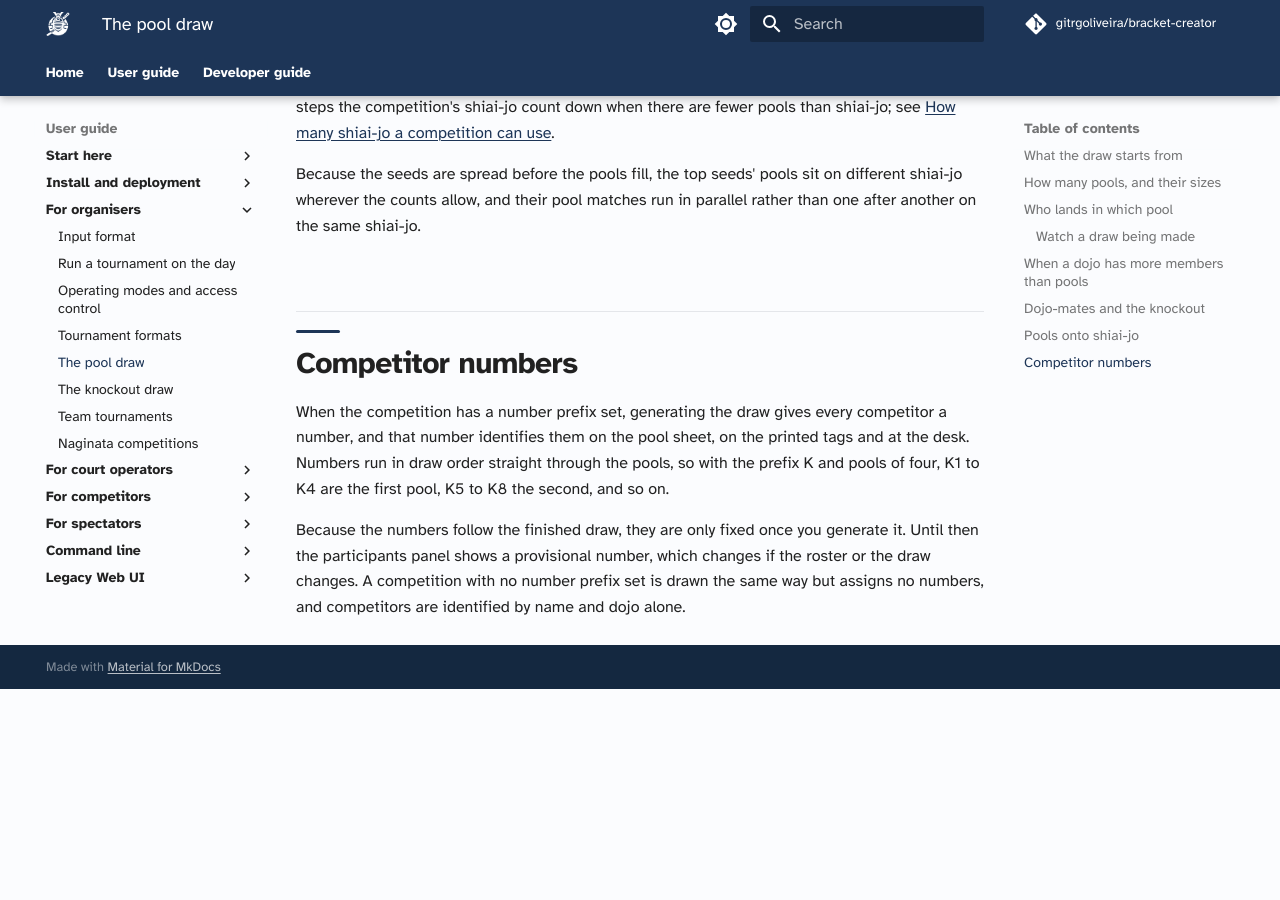
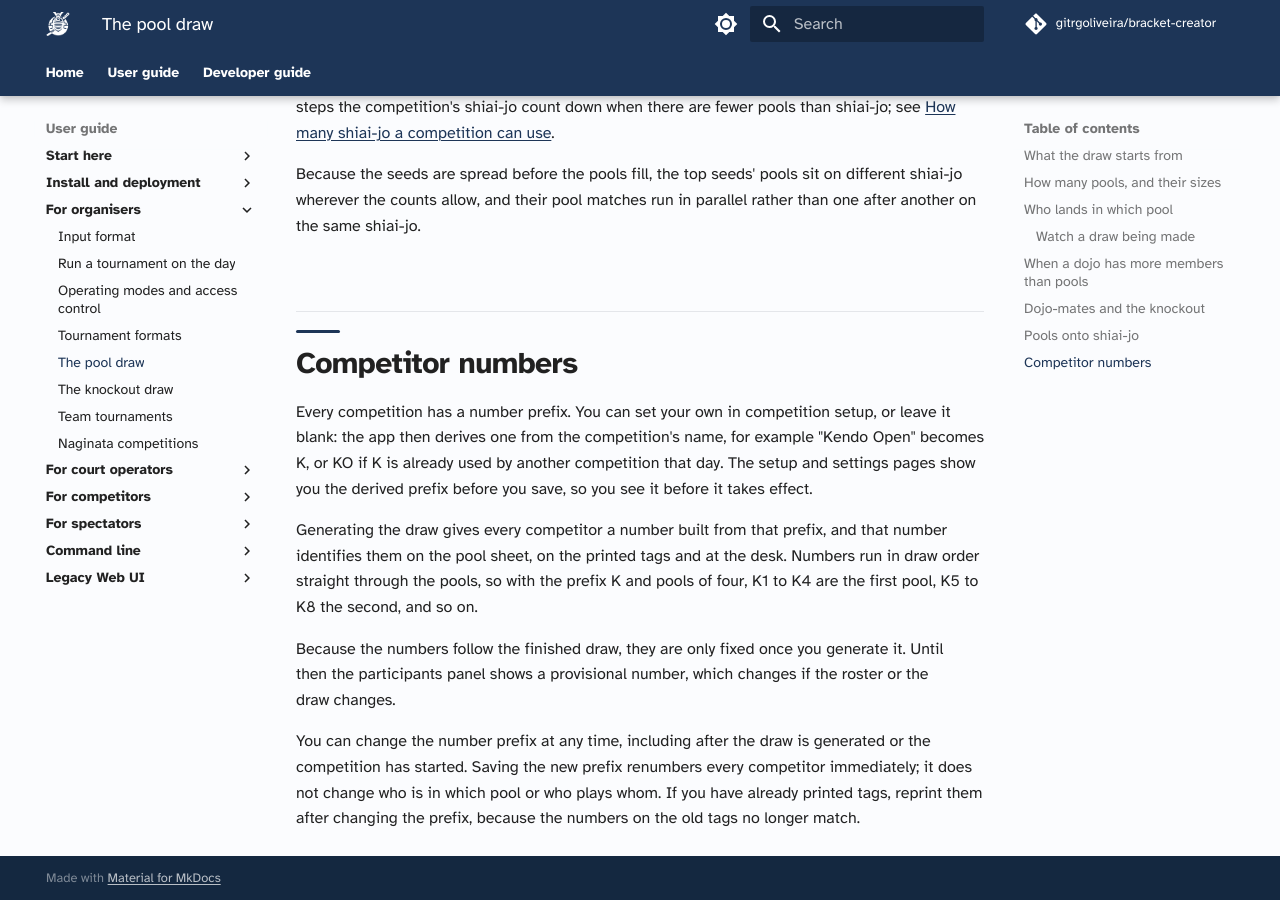
Before and after one commit to gitrgoliveira/bracket-creator, an MkDocs documentation site: the page built from docs/user-guide/organisers/pool-draw.md, in a window 1280 px wide and 900 px high, scrolled down 4581 px. Built offline with MkDocs 1.6.1 and Material for MkDocs 9.7.7, drawn with Linux system fonts in a browser that asks for light colours; comment, search, counter and statistics services are not loaded; before the commit the page ends 5270 px from its top, so only the background shows below that.

Commit message:
docs(bc-pnum): document the derived number prefix and the reprint rule
Replaces pool-draw.md's "a competition with no number prefix set assigns
no numbers" with the actual behaviour: every competition gets a prefix,
derived from its name when left blank, changeable at any time with a
reprint-your-tags caveat. Updates --number-prefix's description in the
create-pools/create-playoffs command references to say it is derived from
--title-prefix when omitted.

specs/openapi.yaml documents GET /api/competitions/number-prefix-default,
corrects the PUT /competitions/{id} description and 409 response (numberPrefix
is no longer part of the draw-ready output-affecting set), and adds a
description to the Competition.numberPrefix schema field explaining the
default-assignment guarantee.

Co-Authored-By: Claude Fable 5.1 <noreply@anthropic.com>

```diff
--- a/docs/user-guide/organisers/pool-draw.md
+++ b/docs/user-guide/organisers/pool-draw.md
@@ -66,6 +66,10 @@ Because the seeds are spread before the pools fill, the top seeds' pools sit on
 
 ## Competitor numbers
 
-When the competition has a number prefix set, generating the draw gives every competitor a number, and that number identifies them on the pool sheet, on the printed tags and at the desk. Numbers run in draw order straight through the pools, so with the prefix K and pools of four, K1 to K4 are the first pool, K5 to K8 the second, and so on.
+Every competition has a number prefix. You can set your own in competition setup, or leave it blank: the app then derives one from the competition's name, for example "Kendo Open" becomes K, or KO if K is already used by another competition that day. The setup and settings pages show you the derived prefix before you save, so you see it before it takes effect.
 
-Because the numbers follow the finished draw, they are only fixed once you generate it. Until then the participants panel shows a provisional number, which changes if the roster or the draw changes. A competition with no number prefix set is drawn the same way but assigns no numbers, and competitors are identified by name and dojo alone.
+Generating the draw gives every competitor a number built from that prefix, and that number identifies them on the pool sheet, on the printed tags and at the desk. Numbers run in draw order straight through the pools, so with the prefix K and pools of four, K1 to K4 are the first pool, K5 to K8 the second, and so on.
+
+Because the numbers follow the finished draw, they are only fixed once you generate it. Until then the participants panel shows a provisional number, which changes if the roster or the draw changes.
+
+You can change the number prefix at any time, including after the draw is generated or the competition has started. Saving the new prefix renumbers every competitor immediately; it does not change who is in which pool or who plays whom. If you have already printed tags, reprint them after changing the prefix, because the numbers on the old tags no longer match.
```
Also changed, not shown: docs/user-guide/commands/create-playoffs.md (+1 -1 lines), docs/user-guide/commands/create-pools.md (+1 -1 lines), 1 other file.
